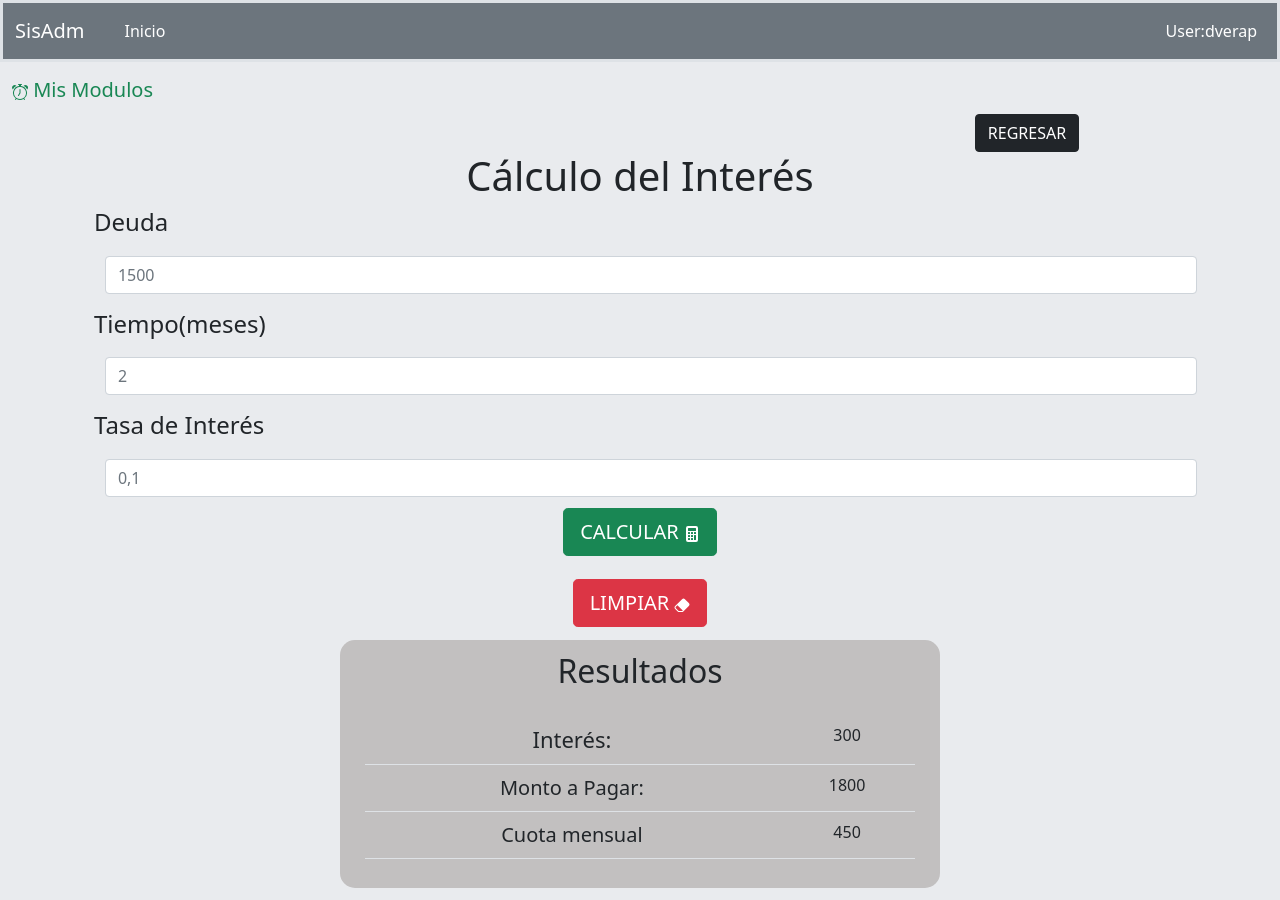
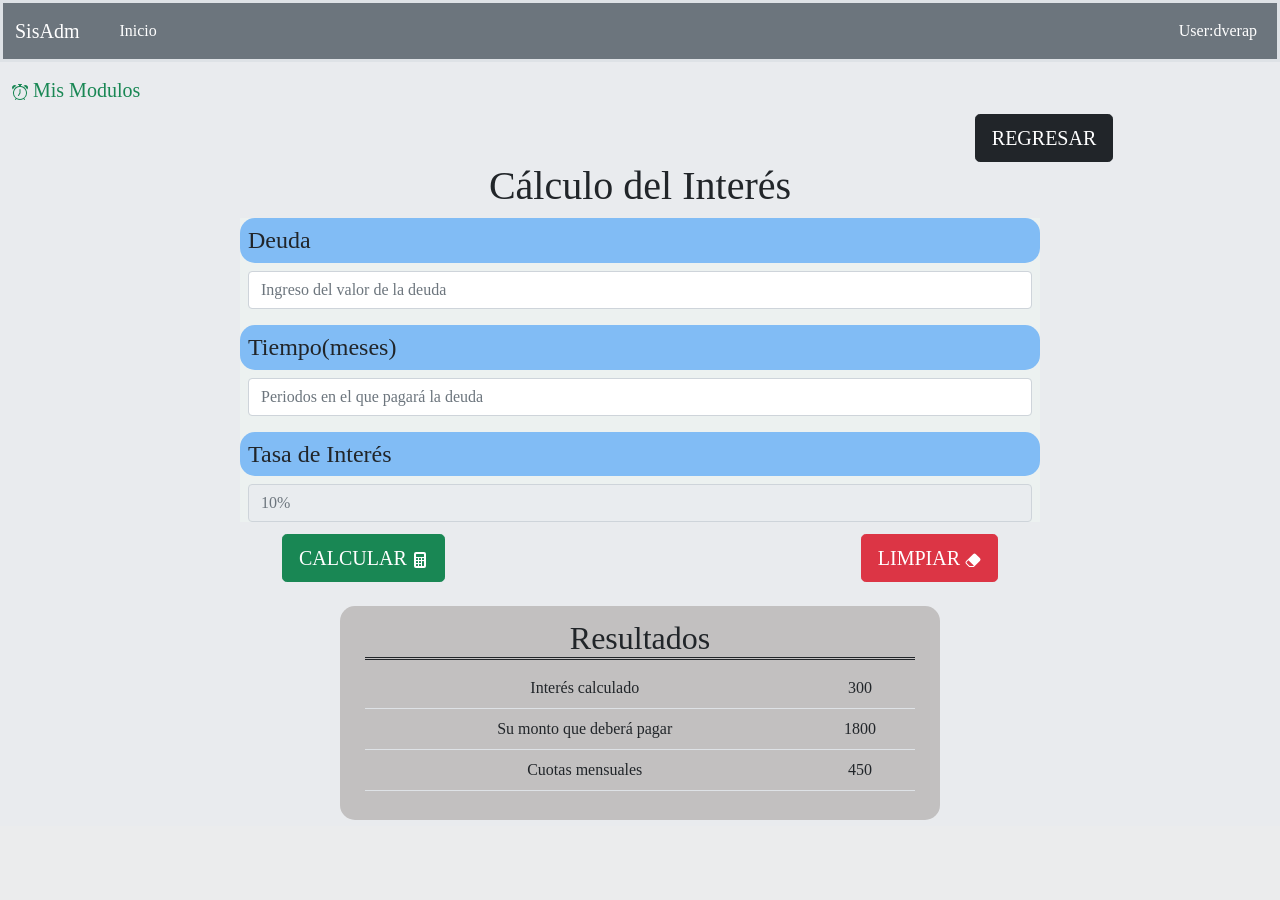
Before and after one commit to MartinVelez2002/prototipoweb, a Django app: page /interes/ in a window 1280 px wide. After the commit the page ends 820 px from the top, so only its background shows below. Run offline with Django 4.2, Linux system fonts and the light colour scheme.

Commit message:
Mejora de las pantallas

```diff
--- a/ecommerse/static/css/estilo.css
+++ b/ecommerse/static/css/estilo.css
@@ -1,3 +1,7 @@
+body{
+    font-family: "Droid Sans Mono Slashed";
+}
+
 th, td {
     text-align: center;
 }
@@ -7,6 +11,34 @@ th, td {
     background-color: #AEB6BF;
     border-radius: 10px;
 }
+.tablapagos{
+    width: 900px;
+    margin-left: auto;
+    margin-right: auto;
+}
+.form-label{
+    padding-left:1%;
+    padding-top:1%;
+}
+
+.titulos{
+    background-color: #81bcf5;
+    border-radius:15px;
+}
+
+
+.tablainteres{
+    width: 800px;
+    margin-left: auto;
+    margin-right: auto;
+    margin-bottom: 1%;
+    background-color: #ecf1f0;
+}
+.resul {
+    border-bottom: double;
+}
+
+
 @media(max-width: 904px){
     .tablaCobros{
         margin-top: 5%;
@@ -14,18 +46,18 @@ th, td {
     }
 }
 
-.cent{
+.cent {
     width: fit-content;
 }
 
 .tablaCabecera{
-
-    margin-top: 5%;
-    margin-bottom: 5%;
+    margin-top: 2%;
+    margin-bottom: 2%;
+    border-bottom-style: groove;
 }
 
 .nom_empr {
-    text-align: right;
+    text-align: center;
 }
 
 
@@ -53,7 +85,7 @@ th, td {
     width: 600px;
     padding: 1%;
     margin-top: 1%;
-    margin-bottom: 1%;
+    margin-bottom: 0.5%;
 }
 .fondo3 {
     background-color:#AED6F1 ;
@@ -106,7 +138,7 @@ th, td {
 
 .form-control{
     display:block;
-    width: 100%;
+    width: 98%;
     margin: 1%;
 }
 
--- a/ecommerse/templates/cuentas_por_cobrar/interés.html
+++ b/ecommerse/templates/cuentas_por_cobrar/interés.html
@@ -5,27 +5,28 @@
 
     <div class="container-lg" >
         <div class="botonretorno" >
-            <a href="{% url 'crear'  %}" > <button type="button" class="btn btn-dark"> REGRESAR </button> </a>
+            <a href="{% url 'crear'  %}" > <button type="button" class="btn btn-dark btn-lg">  REGRESAR </button> </a>
         </div>
     </div>
 
-    <div class="container-lg">
+    <div class="container-lg table-responsive">
         <h1> Cálculo del Interés </h1>
             <div class="container-lg ">
                 <form>
+                    <div class="tablainteres">
                         <div class="mb-3">
-                        <h4> <label class="form-label fon"> Deuda </label> </h4>
-                        <input class="form-control" placeholder="1500">
+                            <h4 class="titulos"> <label for="deuda" class="form-label"> Deuda </label> </h4>
+                            <input class="form-control" id="deuda" placeholder="Ingreso del valor de la deuda">
                         </div>
                         <div class="mb-3">
-                        <h4> <label class="form-label fon"> Tiempo(meses) </label> </h4>
-                        <input class="form-control" placeholder="2">
+                            <h4 class="titulos"> <label for="cuotas" class="form-label"> Tiempo(meses) </label> </h4>
+                            <input class="form-control" id="cuotas" placeholder="Periodos en el que pagará la deuda">
                         </div>
                         <div class="mb-3">
-                        <h4> <label class="form-label fon"> Tasa de Interés  </label> </h4>
-                        <input class="form-control" placeholder="0,1">
+                            <h4 class="titulos"> <label for="tasaInteres" class="form-label"> Tasa de Interés  </label> </h4>
+                            <input class="form-control" id="tasaInteres" placeholder="10%" disabled>
                         </div>
-
+                    </div>
                 </form>
 
             </div>
@@ -36,7 +37,6 @@
                       <path d="M2 2a2 2 0 0 1 2-2h8a2 2 0 0 1 2 2v12a2 2 0 0 1-2 2H4a2 2 0 0 1-2-2V2zm2 .5v2a.5.5 0 0 0 .5.5h7a.5.5 0 0 0 .5-.5v-2a.5.5 0 0 0-.5-.5h-7a.5.5 0 0 0-.5.5zm0 4v1a.5.5 0 0 0 .5.5h1a.5.5 0 0 0 .5-.5v-1a.5.5 0 0 0-.5-.5h-1a.5.5 0 0 0-.5.5zM4.5 9a.5.5 0 0 0-.5.5v1a.5.5 0 0 0 .5.5h1a.5.5 0 0 0 .5-.5v-1a.5.5 0 0 0-.5-.5h-1zM4 12.5v1a.5.5 0 0 0 .5.5h1a.5.5 0 0 0 .5-.5v-1a.5.5 0 0 0-.5-.5h-1a.5.5 0 0 0-.5.5zM7.5 6a.5.5 0 0 0-.5.5v1a.5.5 0 0 0 .5.5h1a.5.5 0 0 0 .5-.5v-1a.5.5 0 0 0-.5-.5h-1zM7 9.5v1a.5.5 0 0 0 .5.5h1a.5.5 0 0 0 .5-.5v-1a.5.5 0 0 0-.5-.5h-1a.5.5 0 0 0-.5.5zm.5 2.5a.5.5 0 0 0-.5.5v1a.5.5 0 0 0 .5.5h1a.5.5 0 0 0 .5-.5v-1a.5.5 0 0 0-.5-.5h-1zM10 6.5v1a.5.5 0 0 0 .5.5h1a.5.5 0 0 0 .5-.5v-1a.5.5 0 0 0-.5-.5h-1a.5.5 0 0 0-.5.5zm.5 2.5a.5.5 0 0 0-.5.5v4a.5.5 0 0 0 .5.5h1a.5.5 0 0 0 .5-.5v-4a.5.5 0 0 0-.5-.5h-1z"/>
                     </svg></button>
                 </div>
-            </div>
                 <div class="col cent">
                       <button type="reset" class="btn btn-danger btn-lg"> LIMPIAR <svg xmlns="http://www.w3.org/2000/svg" width="16" height="16" fill="currentColor" class="bi bi-eraser-fill" viewBox="0 0 16 16">
                       <path d="M8.086 2.207a2 2 0 0 1 2.828 0l3.879 3.879a2 2 0 0 1 0 2.828l-5.5 5.5A2 2 0 0 1 7.879 15H5.12a2 2 0 0 1-1.414-.586l-2.5-2.5a2 2 0 0 1 0-2.828l6.879-6.879zm.66 11.34L3.453 8.254 1.914 9.793a1 1 0 0 0 0 1.414l2.5 2.5a1 1 0 0 0 .707.293H7.88a1 1 0 0 0 .707-.293l.16-.16z"/>
@@ -44,40 +44,34 @@
                 </div>
         </div>
     </div>
-    </div>
 
     <div class="container-lg fondo2 ">
             <div class="container-lg">
-                <h2 class="text-center"> Resultados </h2>
-                <table class="table table-hover">
-                    <div class="mb-4 cent">
+                <table class="table">
+                    <thead>
+                         <h2 class="text-center resul"> Resultados  </h2>
+                    </thead>
+
+
+                    <tbody>
                         <tr>
-                        <td style="font-size:22px"> Interés: </td>
-
+                            <td> Interés calculado</td>
                             <td> 300 </td>
                         </tr>
-                    </div>
-
-                    <div class="mb-4 cent">
 
                         <tr>
-                            <td style="font-size:20px" > Monto a Pagar: </td>
+                            <td> Su monto que deberá pagar </td>
                             <td> 1800 </td>
                         </tr>
-                    </div>
-                    <div class="mb-4 cent">
 
                         <tr>
-                            <td style="font-size:20px" > Cuota mensual </td>
+                            <td> Cuotas mensuales </td>
                             <td> 450 </td>
                         </tr>
-                    </div>
-
+                    </tbody>
                 </table>
 
             </div>
     </div>
 
-
-
 {% endblock %}
```
Also changed, not shown: ecommerse/templates/cuentas_por_cobrar/cobro_deuda.html (+13 -14 lines), ecommerse/templates/cuentas_por_cobrar/creaCobro.html (+17 -7 lines), ecommerse/templates/cuentas_por_cobrar/cuentasCobrar.html (+14 -15 lines), ecommerse/templates/cuentas_por_cobrar/detalle.html (deleted, +0 -10 lines). Lines whose indentation alone changed are shown as unchanged.
